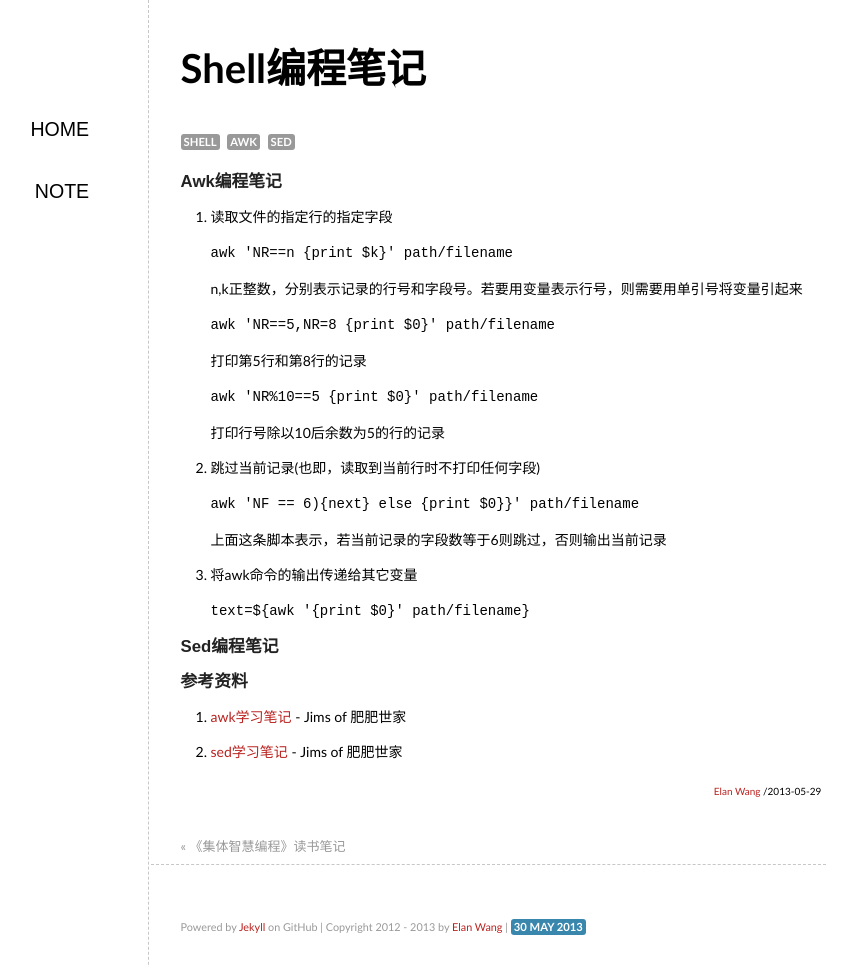
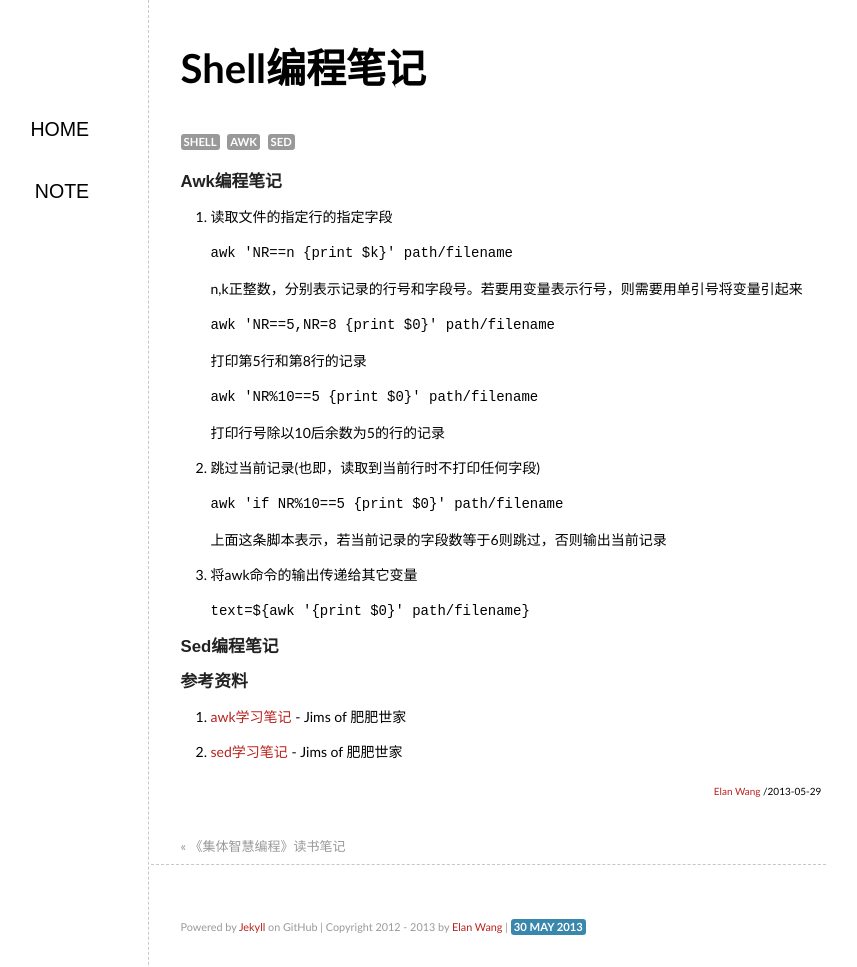
Before and after one commit to elan2wang/note, a Jekyll site: the page built from _posts/2013-05-29-shell-programming-tips.md, in a window 1280 px wide and 967 px high. Shown: the whole window, without its empty margins (236-1093 px from the left). Built offline with Jekyll 4.4.1, drawn with Linux system fonts in a browser that asks for light colours; comment, search, counter and statistics services are not loaded.

Commit message:
edit shell programming tips

```diff
--- a/_posts/2013-05-29-shell-programming-tips.md
+++ b/_posts/2013-05-29-shell-programming-tips.md
@@ -13,7 +13,7 @@ n,k正整数，分别表示记录的行号和字段号。若要用变量表示
 <code>awk 'NR%10==5 {print $0}' path/filename</code>
 打印行号除以10后余数为5的行的记录
 2. 跳过当前记录(也即，读取到当前行时不打印任何字段)
-<code>awk 'NF == 6){next} else {print $0}}' path/filename</code>
+<code>awk 'if NR%10==5 {print $0}' path/filename</code>
 上面这条脚本表示，若当前记录的字段数等于6则跳过，否则输出当前记录
 3. 将awk命令的输出传递给其它变量
 <code>text=${awk '{print $0}' path/filename}</code>
```
